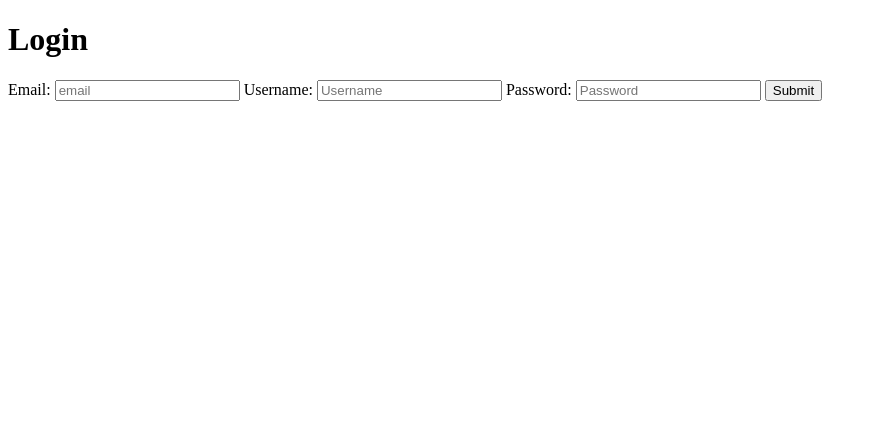
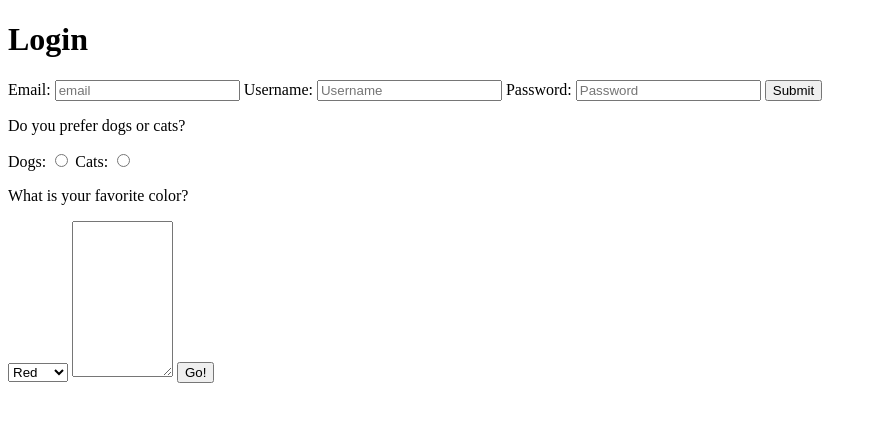
Before and after one commit to azadxperias2012/WebDeveloperBootcamp, a website: page html-basics/views/forms.html in a window 1280 px wide. Shown: the whole page, without its empty margins (0-877 px from the left). Drawn offline with Linux system fonts and the light colour scheme.

Commit message:
Added radio, select and textarea to form

```diff
--- a/html-basics/views/forms.html
+++ b/html-basics/views/forms.html
@@ -49,5 +49,26 @@
             <input type="submit">
         </form>
 
+        <p>Do you prefer dogs or cats?</p>
+
+        <form>
+            <label for="dogs">Dogs:</label>
+            <input name="petChoices" id="dogs" type="radio" value="DOGS">
+
+            <label for="cats">Cats:</label>
+            <input name="petChoices" id="cats" type="radio" value="CATS">
+
+            <p>What is your favorite color?</p>
+            <select name="color">
+                <option value="RED">Red</option>
+                <option value="GREEN">Green</option>
+                <option value="BLUE">Blue</option>
+            </select>
+
+            <textarea name="paragraph" cols="10" rows="10"></textarea>
+
+            <button>Go!</button>
+        </form>
+
     </body>
 </html>
```
